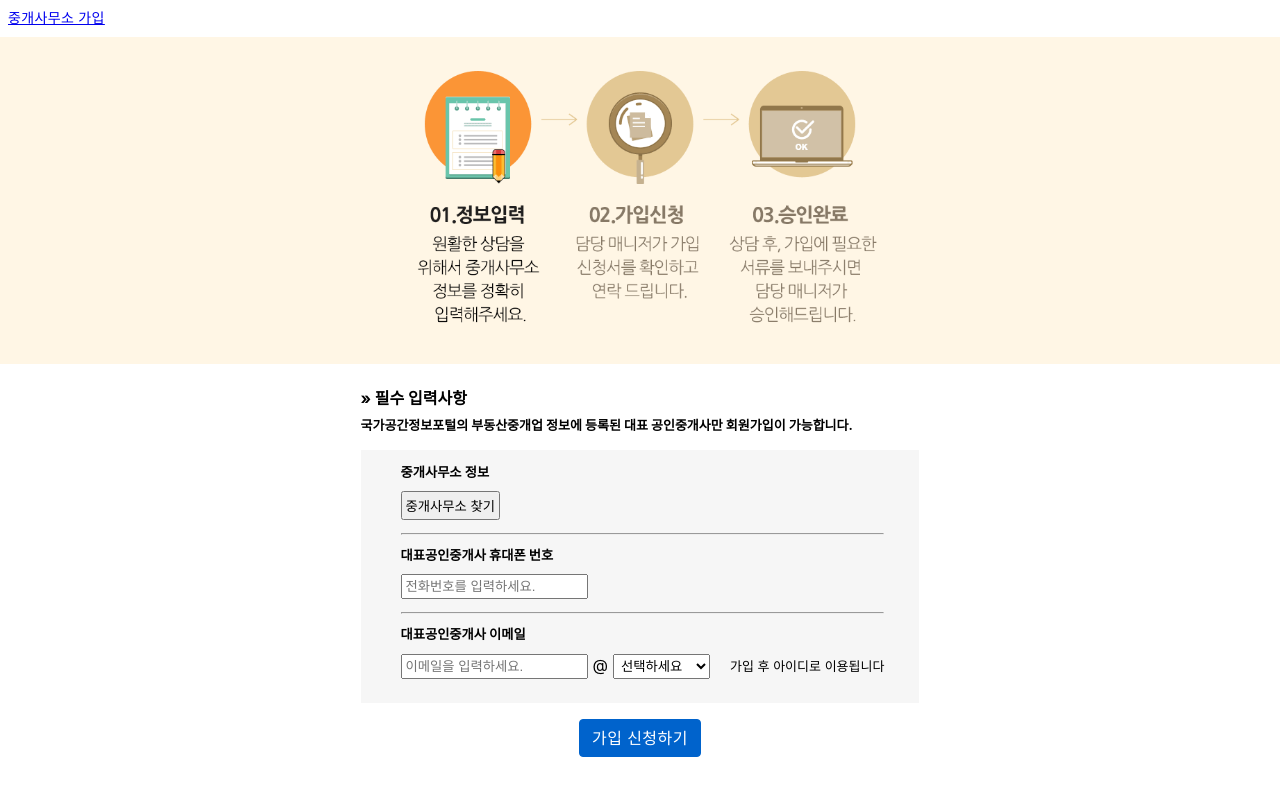
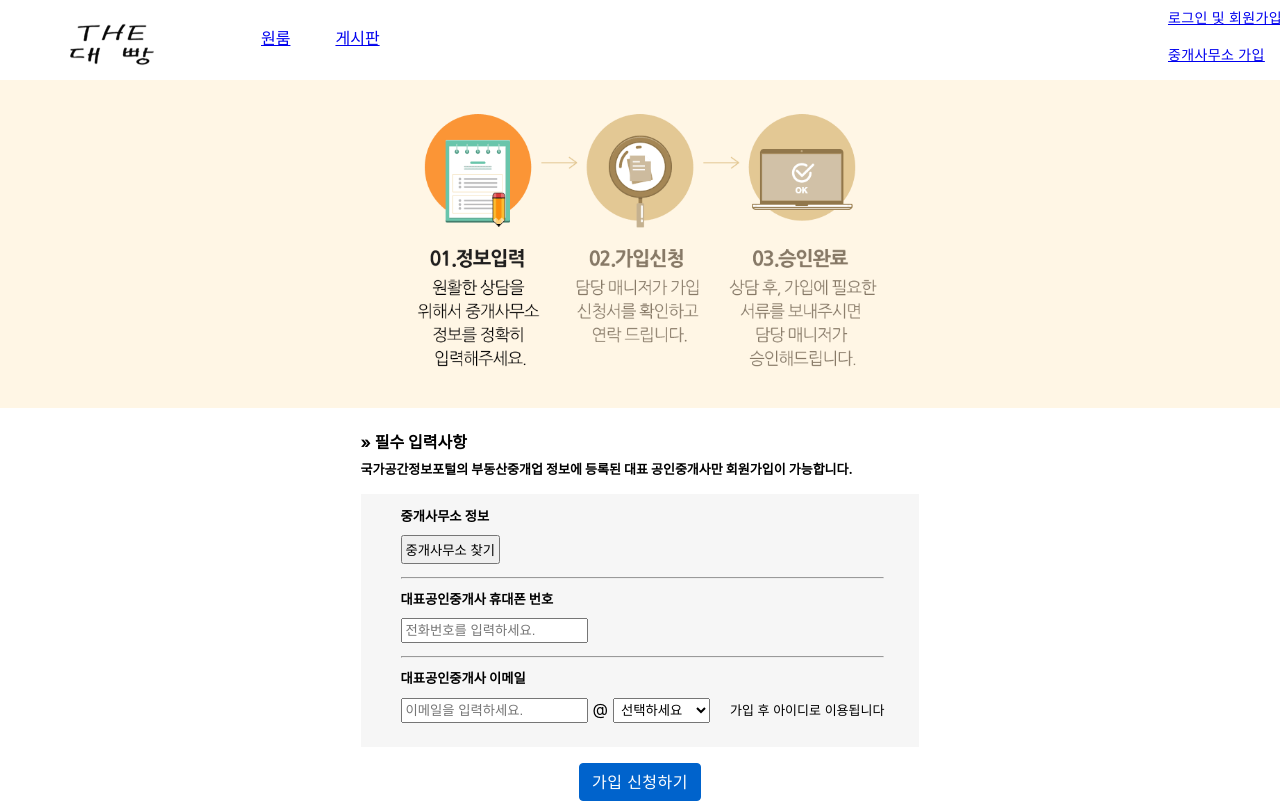
Before and after one commit to s2zz/daebbang_react, a React (Create React App) app: page /enrollment in a window 1280 px wide. Built offline with nearby package versions, Linux system fonts and the light colour scheme.

Commit message:
topform ui 제작

```diff
--- a/src/App.css
+++ b/src/App.css
@@ -1,38 +1,4 @@
-.App {
-  text-align: center;
+.body_form{
+  position: relative;
+  top: 80px;
 }
-
-.App-logo {
-  height: 40vmin;
-  pointer-events: none;
-}
-
-@media (prefers-reduced-motion: no-preference) {
-  .App-logo {
-    animation: App-logo-spin infinite 20s linear;
-  }
-}
-
-.App-header {
-  background-color: #282c34;
-  min-height: 100vh;
-  display: flex;
-  flex-direction: column;
-  align-items: center;
-  justify-content: center;
-  font-size: calc(10px + 2vmin);
-  color: white;
-}
-
-.App-link {
-  color: #61dafb;
-}
-
-@keyframes App-logo-spin {
-  from {
-    transform: rotate(0deg);
-  }
-  to {
-    transform: rotate(360deg);
-  }
-}
--- a/src/App.js
+++ b/src/App.js
@@ -1,10 +1,8 @@
 import './App.css';
-import { BrowserRouter, Routes, Route } from 'react-router-dom';
+import { BrowserRouter, Routes, Route} from 'react-router-dom';
 import TopForm from './pages/commons/TopForm';
 import Home from './pages/Home/Home';
 import Board from './pages/Board/Board';
-
-import LoadEstate from './pages/LoadEstate/LoadEstate';
 import AdminMain from './pages/Admin/AdminMain';
 import EstateCreate from './pages/EstateManage/EstateCreate';
 import Login from './pages/Login/Login';
@@ -13,19 +11,20 @@ import Enrollment from './pages/Enrollment/Enrollment';
 function App() {
   return (
     <BrowserRouter>
-    <div className="container">
-      <TopForm />
+      <div className="container">
+        <TopForm />
+        <div className='body_form'>
         <Routes>
           <Route path="/" element={<Home />} />
           <Route path="/home/*" element={<Home />} />
-          <Route path="/board/*" element={<Board/>}/>
-          <Route path="/estateManage/*" element={<EstateCreate/>}/>
-          <Route path="/loadEstate/*" element={<LoadEstate/>}/>
-          <Route path="/login/*" element={<Login/>}/>
-          <Route path="/admin/*" element={<AdminMain />}/>
-          <Route path="/enrollment/*" element={<Enrollment />}/>
+          <Route path="/board/*" element={<Board />} />
+          <Route path="/estateManage/*" element={<EstateCreate />} />
+          <Route path="/login/*" element={<Login/>} />
+          <Route path="/admin/*" element={<AdminMain />} />
+          <Route path="/enrollment/*" element={<Enrollment />} />
         </Routes>
-    </div>
+        </div>
+      </div>
     </BrowserRouter>
   );
 }
--- a/src/pages/LoadEstate/LoadEstate.js
+++ /dev/null
@@ -1,8 +0,0 @@
-const LoadEstate = () => {
-    return (
-        <div>LoadEstate</div>
-    );
-
-}
-
-export default LoadEstate;
--- a/src/pages/commons/TopForm.js
+++ b/src/pages/commons/TopForm.js
@@ -1,13 +1,54 @@
-
+import style from "./TopForm.module.css"
 import * as React from 'react';
 import Button from '@mui/material/Button';
 import { Link } from 'react-router-dom';
+import logo from "../Enrollment/assets/logo.png";
 
 const TopForm = () => {
 
+
   return (
-    <div>
-      <Button><Link to="/enrollment">중개사무소 가입</Link></Button>
+    <div className={style.container}>
+        <div className={style.top}>
+            <div className={style.logo_wrap}>
+            <Link to="/"><img src={logo} alt="..." /> </Link>
+            </div>
+
+            <div className={style.gnb}>
+                <ul className={style.gnb_container}>
+                    <li className={style.has_d2}>
+                        <a>
+                            <Link to="/main"><span>원룸</span></Link>
+                        </a>
+                        <div className={style.depth2_bx}>
+                            <a href="#">방찾기</a>
+                            <a href="#">찜한매물</a>
+                            <a href="#">방내놓기(전월세만)</a>
+                        </div>
+                    </li>
+                    <li className={style.has_d2}>
+                        <a>
+                        <Link to="/board"> <span>게시판</span></Link>
+                        </a>
+                        <div className={style.depth2_bx}>
+                            <a href="#">자유게시판</a>
+                            <a href="#">양도게시판</a>
+                            <a href="#">작성하기</a>
+                        </div>
+                    </li>
+                </ul>
+            </div>
+            <div className={style.top_btn}>
+                <div className="top_btn_menu">
+                    <Button><Link to="/login">로그인 및 회원가입</Link></Button>
+                </div>
+                <div className="top_btn_menu">
+                    <Button><Link to="/enrollment">중개사무소 가입</Link></Button>
+                </div>
+
+            </div>
+
+    </div>
     </div>
   );
 };
--- /dev/null
+++ b/src/pages/commons/TopForm.module.css
@@ -0,0 +1,95 @@
+.container {
+    display: block;
+    border-bottom: 1px solid rgb(225, 225, 225);
+    background: rgb(255, 255, 255);
+    min-width: 1290px;
+    position: fixed;
+    left: 0px;
+    right: 0px;
+    top: 0px;
+}
+
+.logo_wrap{
+    float: left;
+    margin-right: 10px;
+    width: 226px;
+    height: 79px;
+    text-align: center;
+    line-height: 130px;
+}
+.gnb{
+    float: left;
+    position: relative;
+}
+.gnb_container{
+    list-style: none;
+    margin: 10px;
+    padding: 0;
+}
+.gnb>ul>li{
+    display: block;
+    float: left;
+    position: relative;
+    margin-right: 15px;
+    cursor: pointer;
+}
+.gnb > ul > li > a {
+    display: block;
+    line-height: 18px;
+    padding: 19px 15px 17px;
+    text-decoration: none;
+    color: inherit;
+}
+.gnb>ul>li>a>span {
+    display: block;
+    font-size: 17px;
+    color: rgb(34, 34, 34);
+    font-weight: bold;
+    font-stretch: normal;
+    font-style: normal;
+    line-height: 1.53;
+    letter-spacing: normal;
+
+
+}
+.depth2_bx {
+    margin-top: 1px;
+    left: 0px;
+}
+.depth2_bx {
+    width: 179px;
+    visibility: hidden;
+    opacity: 0;
+    position: absolute;
+    padding: 8px 0px;
+    min-width: 100%;
+    background-color: rgb(255, 255, 255);
+    box-shadow: rgba(0, 0, 0, 0.1) 0px 4px 4px 0px;
+    border: 1px solid rgb(225, 225, 225);
+    transition: visibility 0.25s ease 0s, opacity 0.25s ease 0s;
+    box-sizing: border-box;
+}
+.depth2_bx > a {
+    line-height: 16px;
+    font-size: 13px;
+    color: rgb(0, 0, 0);
+    padding: 9px 15px;
+    display: block;
+    white-space: nowrap;
+    cursor: pointer !important;
+    text-decoration: none;
+    color: inherit;
+}
+.has_d2:hover .depth2_bx {
+    visibility: visible;
+    opacity: 1;
+  }
+  .depth2_bx>a:hover{
+    visibility: visible;
+    opacity: 1;
+  }
+.top_btn{
+    float: right;
+    display: table;
+    height: 80px;
+}
```
Also changed, not shown: src/pages/Enrollment/assets/logo.png (added).
